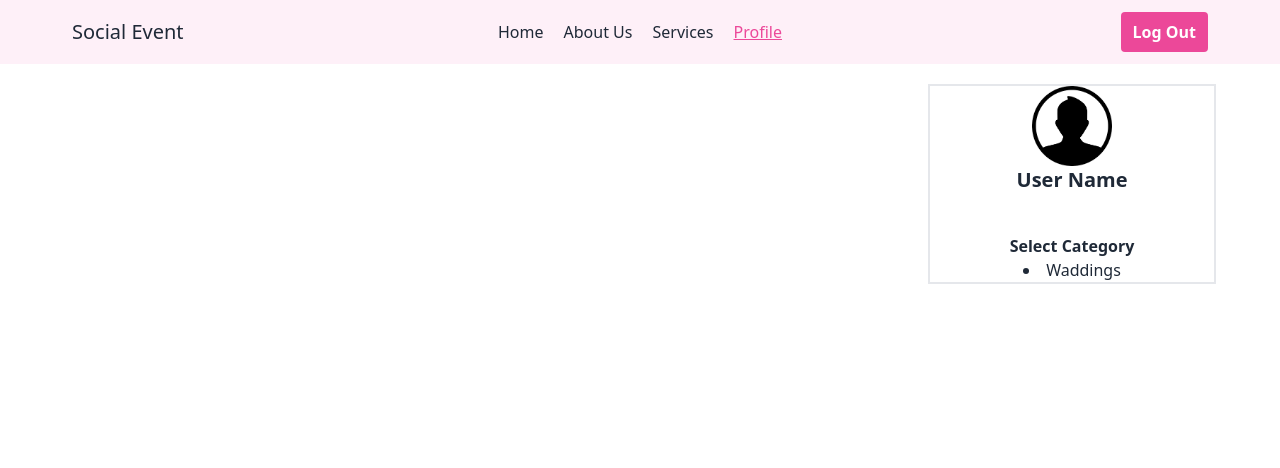
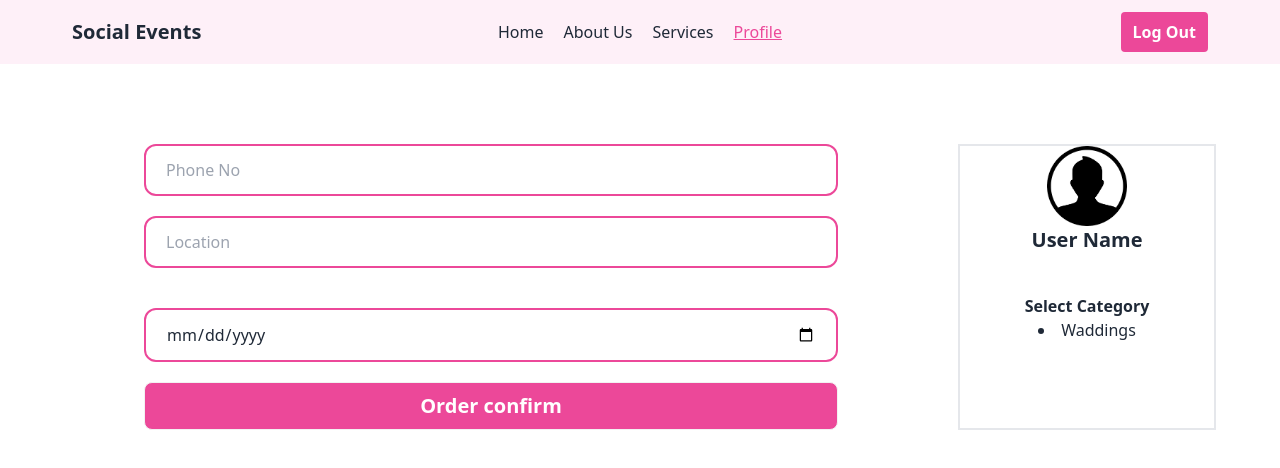
Before and after one commit to morsalinamunmun/Social-Event-website, a React (Vite) app: page /profile in a window 1280 px wide. Shown: the top 468 px of the page. Built offline with nearby package versions, Linux system fonts and the light colour scheme; no server answers; sample sign-in values are in the browser's storage.

Commit message:
profile page create

```diff
--- a/src/Providers/AuthProviders.jsx
+++ b/src/Providers/AuthProviders.jsx
@@ -8,18 +8,22 @@ const auth = getAuth(app);
 const googleProvider = new GoogleAuthProvider();
 
 const AuthProviders = ({children}) => {
-    const [user, setUser] = useState([]);
+    const [user, setUser] = useState(null);
+    const [loading, setLoading] = useState(true)
 
     const createUser = (email, password) =>{
+        setLoading(true);
         console.log(email, password)
         return createUserWithEmailAndPassword(auth, email, password);
     }
 
     const signIn = (email, password) =>{
+        setLoading(true)
         return signInWithEmailAndPassword(auth, email, password);
     }
 
     const googleSignIn = () =>{
+        setLoading(true)
         return signInWithPopup(auth, googleProvider)
     }
 
@@ -30,12 +34,13 @@ const AuthProviders = ({children}) => {
     useEffect(()=>{
         const unsubscribe = onAuthStateChanged(auth, currentUser=>{
             setUser(currentUser);
+            setLoading(false)
         })
         return()=>{
             unsubscribe();
         }
     }, [])
-    const authInfo = {user, createUser, signIn, logOut, googleSignIn}
+    const authInfo = {user, createUser, signIn, logOut, googleSignIn, loading}
     return (
        <AuthContext.Provider value={authInfo}>
         {children}
--- a/src/components/Routes/PrivateRoutes.jsx
+++ b/src/components/Routes/PrivateRoutes.jsx
@@ -4,8 +4,11 @@ import { Navigate, useLocation } from "react-router-dom";
 import {PropTypes} from 'prop-types'
 
 const PrivateRoutes = ({children}) => {
-    const {user} = useContext(AuthContext);
+    const {user, loading} = useContext(AuthContext);
     const location = useLocation();
+    if(loading){
+        return <span className="loading loading-spinner loading-md"></span>;
+    }
     if(user){
         return children;
     }
--- a/src/components/pages/Login/Login.jsx
+++ b/src/components/pages/Login/Login.jsx
@@ -3,10 +3,11 @@ import Navbar from "../Shared/Navbar/Navbar";
 import { FcGoogle } from 'react-icons/fc';
 import { useContext, useState } from "react";
 import { AuthContext } from "../../../Providers/AuthProviders";
-import { ToastContainer, toast } from 'react-toastify';
+//import { ToastContainer, toast } from 'react-toastify';
 
 const Login = () => {
   const [loginError, setLoginError] = useState('');
+  const [success, setSuccess] = useState('');
   const navigate = useNavigate();
     const { signIn, googleSignIn} = useContext(AuthContext);
     const handleLogin = e =>{
@@ -21,7 +22,7 @@ const Login = () => {
           console.log(result.user);
           navigate(location?.state? location.state: '/')
           if(result.user.emailVerified){
-             toast('Login has been successfully')
+             setSuccess('Login has been successfully')
           }
         })
         .catch(error=>{
@@ -66,8 +67,11 @@ const Login = () => {
         <p className="mt-2">Do not have an account? <Link className="text-blue-500 underline ml-2" to='/register'>Register</Link></p>
         <p><button onClick={handleGoogleSignIn} className="ml-1 flex items-center text-blue-500 underline"><FcGoogle></FcGoogle>Login With Google</button></p>
       </form>
+      {
+        success && <p>{success}</p>
+      }
     </div>
-    <ToastContainer></ToastContainer>
+    {/* <ToastContainer></ToastContainer> */}
         </div>
     );
 };
--- a/src/components/pages/Profile/Profile.jsx
+++ b/src/components/pages/Profile/Profile.jsx
@@ -4,9 +4,19 @@ const Profile = () => {
     return (
         <div>
             <Navbar></Navbar>
-            <div className='grid md:grid-cols-3 lg:grid-cols-4 max-w-6xl mx-auto'>
-            <div className='md:col-span-2 lg:col-span-3'></div>
-            <div className='border-2 text-center mt-5'>
+            <div className='grid md:grid-cols-3 lg:grid-cols-4 max-w-6xl mx-auto gap-10 py-20'>
+            <div className='md:col-span-2 lg:col-span-3'>
+                <form className='mx-20'>
+                    <input className='w-full  px-5 py-3 border-solid border-2  border-pink-500 rounded-xl' type="number" name="number" placeholder='Phone No' id="" />
+                    <br />
+                    <input className='w-full my-5 px-5 py-3 border-solid border-2 border-pink-500 rounded-xl' type="text" name="text" placeholder='Location' id="" />
+                    <br />
+                    <input className='w-full my-5 px-5 py-3 border-solid border-2 border-pink-500 rounded-xl' type="date" name="text" placeholder='function Date' id="" />
+                    <br />
+                    <button className='btn w-full bg-pink-500 text-white normal-case text-xl'>Order confirm</button>
+                </form>
+            </div>
+            <div className='border-2 text-center '>
                 <img className='w-20 flex mx-auto' src={userImage} alt="User Image" />
                 <h2 className='text-xl font-semibold'>User Name</h2>
                 <p className='font-semibold mt-10'>Select Category</p>
--- a/src/components/pages/Register/Register.jsx
+++ b/src/components/pages/Register/Register.jsx
@@ -2,10 +2,11 @@ import { Link, useLocation, useNavigate } from "react-router-dom";
 import Navbar from "../Shared/Navbar/Navbar";
 import { useContext, useState } from "react";
 import { AuthContext } from "../../../Providers/AuthProviders";
-import { ToastContainer, toast } from 'react-toastify';
+//import { ToastContainer, toast } from 'react-toastify';
 
 const Register = () => {
   const [error, setError] = useState('');
+  const [success, setSuccess] = useState('');
   const location = useLocation();
   const navigate = useNavigate();
   const {createUser} = useContext(AuthContext);
@@ -27,7 +28,7 @@ const Register = () => {
     createUser(email, password)
     .then(result=>{
       console.log(result.user);
-      toast('Registered has been successfully');
+      setSuccess('Register has been successfully')
        navigate(location?.state? location.state: '/login')
     })
     .catch(error=> console.error(error));
@@ -35,6 +36,10 @@ const Register = () => {
   return (
       <div>
             <Navbar></Navbar>
+
+             {/* <> {
+                success && <p className="text-blue-500 ">{success}</p>
+              }</> */}
             <div className="card flex-shrink-0 w-full max-w-sm my-10 shadow-2xl flex mx-auto bg-base-100">
                 <h2 className="p-5 text-2xl font-bold">Register Now</h2>
               <form className="card-body" onSubmit={handleRegister}>
@@ -67,8 +72,11 @@ const Register = () => {
                     </div>
                     <p className="mt-2">Already have an account? <Link className="text-blue-500 underline ml-2" to='/login'>Login</Link></p>
                 </form>
+                <> {
+                success && <p className="text-blue-500 ">{success}</p>
+              }</>
             </div>
-            <ToastContainer></ToastContainer>
+            {/* <ToastContainer></ToastContainer> */}
       </div>
     );
 };
--- a/src/components/pages/Shared/Navbar/Navbar.jsx
+++ b/src/components/pages/Shared/Navbar/Navbar.jsx
@@ -27,7 +27,7 @@ const Navbar = () => {
                             {links}
                         </ul>
                     </div>
-                <a className="normal-case text-xl greatVibes">Social Event</a>
+                <a className="normal-case text-xl greatVibes font-semibold">Social Events</a>
                 </div>
                 <div className="navbar-center hidden lg:flex">
                     <ul className="flex gap-5 menu-horizontal px-1">
```
